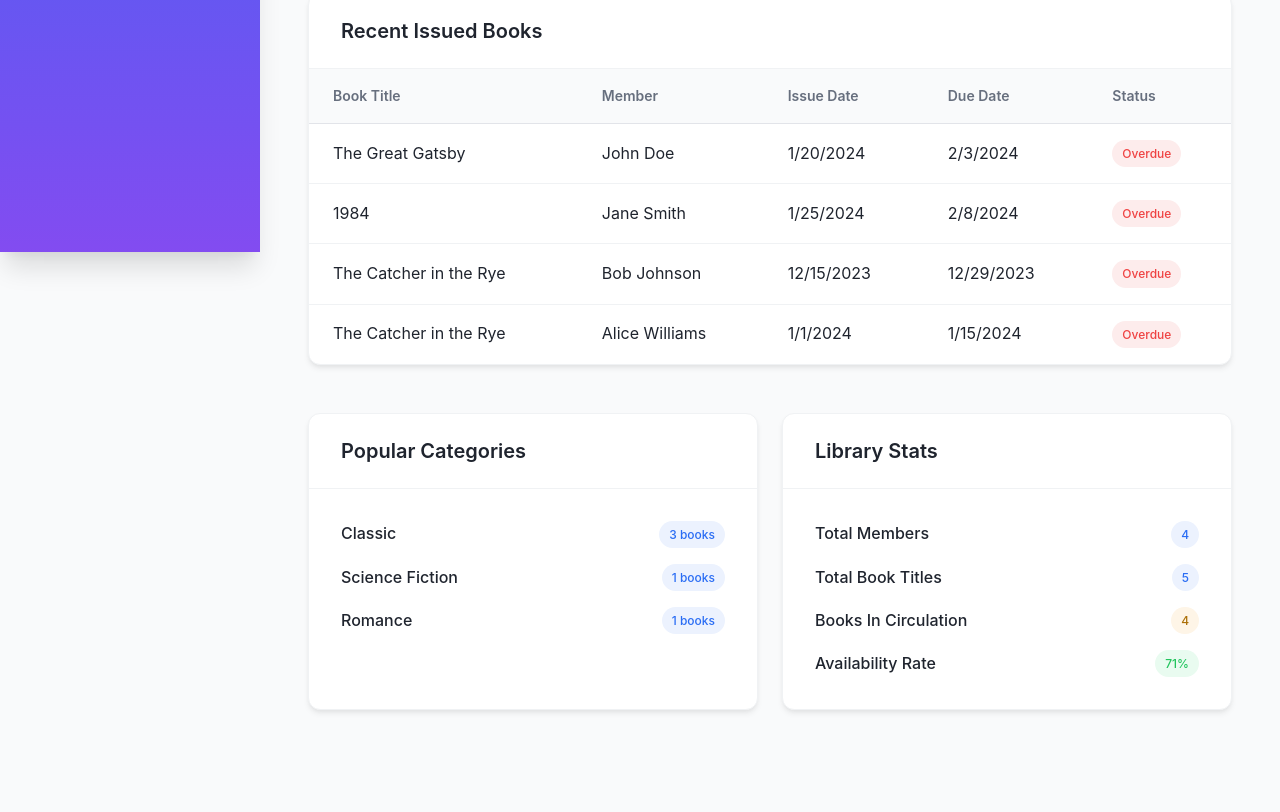
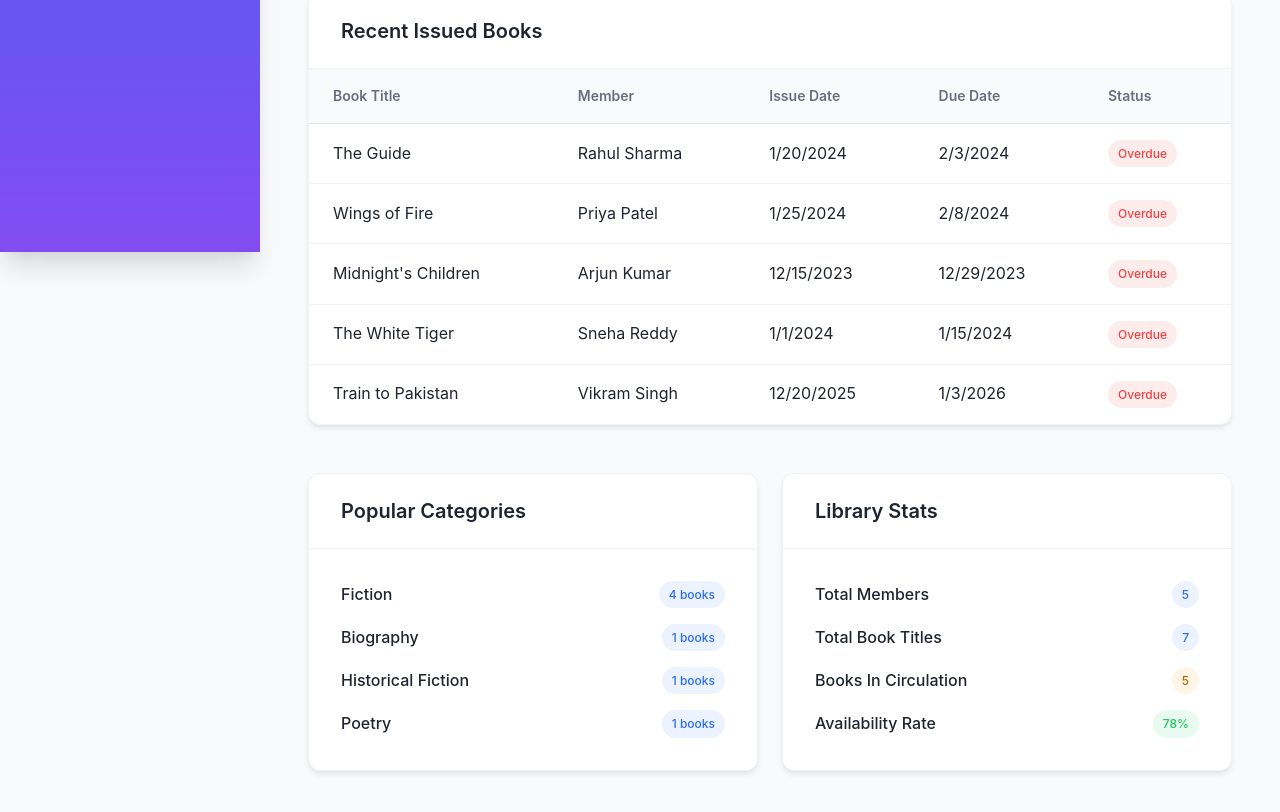
Before and after one commit to harshbatman/project, a React (Vite) app: page / in a window 1280 px wide. Shown: the part 548-1360 px from the top of the page. Before the commit the page ends 1306 px from the top, so only its background shows below. Built offline with nearby package versions, Linux system fonts and the light colour scheme.

Commit message:
Add Indian context: Replace sample data with Indian authors, books, and student names

```diff
--- a/src/App.jsx
+++ b/src/App.jsx
@@ -15,11 +15,13 @@ function App() {
   const [books, setBooks] = useState(() => {
     const saved = localStorage.getItem('books');
     return saved ? JSON.parse(saved) : [
-      { id: 1, title: 'The Great Gatsby', author: 'F. Scott Fitzgerald', isbn: '9780743273565', category: 'Classic', year: 1925, quantity: 3, available: 2 },
-      { id: 2, title: 'To Kill a Mockingbird', author: 'Harper Lee', isbn: '9780061120084', category: 'Classic', year: 1960, quantity: 4, available: 3 },
-      { id: 3, title: '1984', author: 'George Orwell', isbn: '9780451524935', category: 'Science Fiction', year: 1949, quantity: 5, available: 4 },
-      { id: 4, title: 'Pride and Prejudice', author: 'Jane Austen', isbn: '9780141439518', category: 'Romance', year: 1813, quantity: 2, available: 2 },
-      { id: 5, title: 'The Catcher in the Rye', author: 'J.D. Salinger', isbn: '9780316769174', category: 'Classic', year: 1951, quantity: 3, available: 1 },
+      { id: 1, title: 'The Guide', author: 'R.K. Narayan', isbn: '9780143039648', category: 'Fiction', year: 1958, quantity: 4, available: 3 },
+      { id: 2, title: 'The God of Small Things', author: 'Arundhati Roy', isbn: '9780812979657', category: 'Fiction', year: 1997, quantity: 5, available: 4 },
+      { id: 3, title: 'Midnight\'s Children', author: 'Salman Rushdie', isbn: '9780099578512', category: 'Fiction', year: 1981, quantity: 3, available: 2 },
+      { id: 4, title: 'Wings of Fire', author: 'A.P.J. Abdul Kalam', isbn: '9788173711466', category: 'Biography', year: 1999, quantity: 6, available: 5 },
+      { id: 5, title: 'Train to Pakistan', author: 'Khushwant Singh', isbn: '9780143065883', category: 'Historical Fiction', year: 1956, quantity: 3, available: 2 },
+      { id: 6, title: 'The White Tiger', author: 'Aravind Adiga', isbn: '9781416562597', category: 'Fiction', year: 2008, quantity: 4, available: 3 },
+      { id: 7, title: 'Gitanjali', author: 'Rabindranath Tagore', isbn: '9788129119704', category: 'Poetry', year: 1910, quantity: 2, available: 2 },
     ];
   });
 
@@ -27,10 +29,11 @@ function App() {
   const [members, setMembers] = useState(() => {
     const saved = localStorage.getItem('members');
     return saved ? JSON.parse(saved) : [
-      { id: 1, name: 'John Doe', memberId: 'MEM001', email: 'john@example.com', phone: '555-0101', joinDate: '2024-01-15' },
-      { id: 2, name: 'Jane Smith', memberId: 'MEM002', email: 'jane@example.com', phone: '555-0102', joinDate: '2024-02-20' },
-      { id: 3, name: 'Bob Johnson', memberId: 'MEM003', email: 'bob@example.com', phone: '555-0103', joinDate: '2024-03-10' },
-      { id: 4, name: 'Alice Williams', memberId: 'MEM004', email: 'alice@example.com', phone: '555-0104', joinDate: '2024-04-05' },
+      { id: 1, name: 'Rahul Sharma', memberId: 'MEM001', email: 'rahul.sharma@example.com', phone: '+91-98765-43210', joinDate: '2024-01-15' },
+      { id: 2, name: 'Priya Patel', memberId: 'MEM002', email: 'priya.patel@example.com', phone: '+91-98765-43211', joinDate: '2024-02-20' },
+      { id: 3, name: 'Arjun Kumar', memberId: 'MEM003', email: 'arjun.kumar@example.com', phone: '+91-98765-43212', joinDate: '2024-03-10' },
+      { id: 4, name: 'Sneha Reddy', memberId: 'MEM004', email: 'sneha.reddy@example.com', phone: '+91-98765-43213', joinDate: '2024-04-05' },
+      { id: 5, name: 'Vikram Singh', memberId: 'MEM005', email: 'vikram.singh@example.com', phone: '+91-98765-43214', joinDate: '2024-05-12' },
     ];
   });
 
@@ -39,9 +42,10 @@ function App() {
     const saved = localStorage.getItem('issuedBooks');
     return saved ? JSON.parse(saved) : [
       { id: 1, bookId: 1, memberId: 1, issueDate: '2024-01-20', dueDate: '2024-02-03', returnDate: null },
-      { id: 2, bookId: 3, memberId: 2, issueDate: '2024-01-25', dueDate: '2024-02-08', returnDate: null },
-      { id: 3, bookId: 5, memberId: 3, issueDate: '2023-12-15', dueDate: '2023-12-29', returnDate: null },
-      { id: 4, bookId: 5, memberId: 4, issueDate: '2024-01-01', dueDate: '2024-01-15', returnDate: null },
+      { id: 2, bookId: 4, memberId: 2, issueDate: '2024-01-25', dueDate: '2024-02-08', returnDate: null },
+      { id: 3, bookId: 3, memberId: 3, issueDate: '2023-12-15', dueDate: '2023-12-29', returnDate: null },
+      { id: 4, bookId: 6, memberId: 4, issueDate: '2024-01-01', dueDate: '2024-01-15', returnDate: null },
+      { id: 5, bookId: 5, memberId: 5, issueDate: '2025-12-20', dueDate: '2026-01-03', returnDate: null },
     ];
   });
 
```
Also changed, not shown: 2 other files (tests, documents, lock files or other folders).
